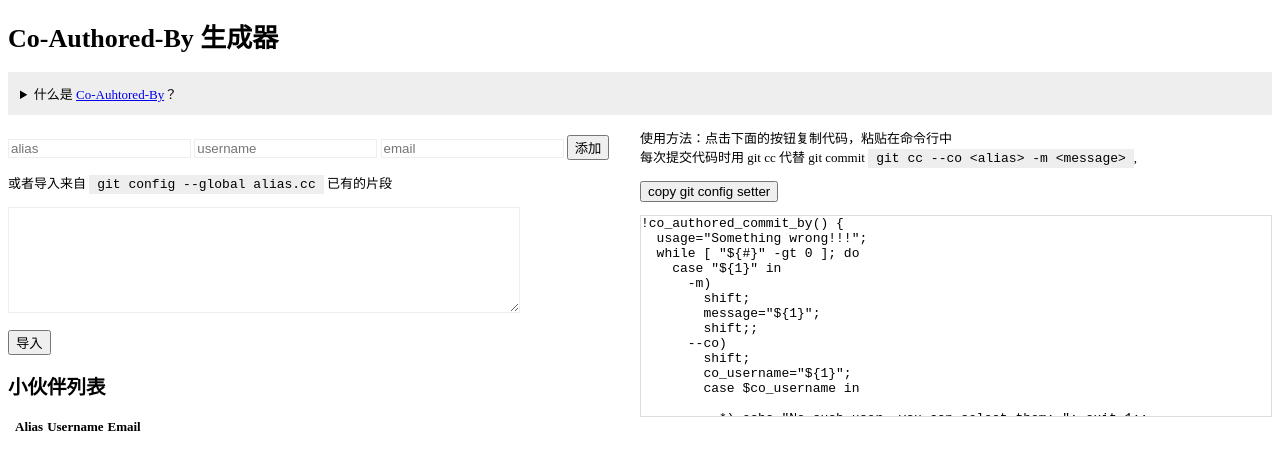
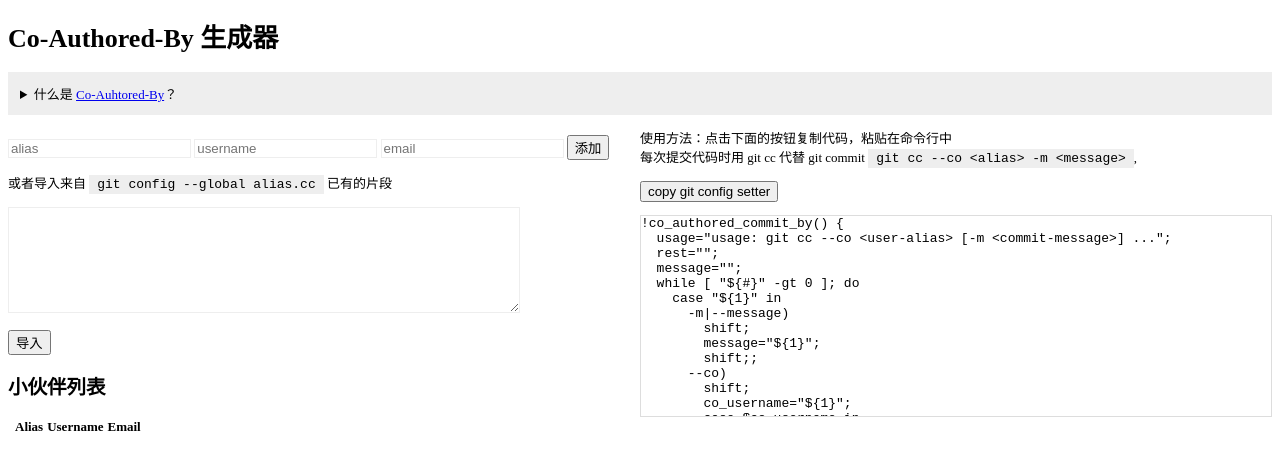
Before and after one commit to mutoe/co-authored-generator, a plain HTML site: page index.html in a window 1280 px wide. Drawn offline with nearby package versions, Linux system fonts and the light colour scheme.

Commit message:
add rest args

```diff
--- a/index.html
+++ b/index.html
@@ -65,8 +65,7 @@
 <details>
   <summary>
     什么是
-      <a
-        href="https://help.github.com/en/github/committing-changes-to-your-project/creating-a-commit-with-multiple-authors">Co-Auhtored-By</a>？
+    <a href="https://help.github.com/en/github/committing-changes-to-your-project/creating-a-commit-with-multiple-authors" target="_blank" rel="noopener norefer">Co-Auhtored-By</a>？
   </summary>
 
   <p>
@@ -98,7 +97,7 @@
 
 <div id="app">
   <div class="left">
-      <form>
+    <form @submit.prevent>
       <input type="text" v-model="alias" placeholder="alias">
       <input type="text" v-model="username" placeholder="username">
       <input type="text" v-model="email" placeholder="email">
@@ -147,10 +146,12 @@
     <button @click="copy">copy git config setter</button>
 
     <pre id="result">!co_authored_commit_by() {
-  usage="Something wrong!!!";
+  usage="usage: git cc --co &lt;user-alias&gt; [-m &lt;commit-message&gt;] ...";
+  rest="";
+  message="";
   while [ "${#}" -gt 0 ]; do
     case "${1}" in
-      -m)
+      -m|--message)
         shift;
         message="${1}";
         shift;;
@@ -160,11 +161,12 @@
         case $co_username in
           <template v-for="author in authors">"{{author.alias}}") co_author_msg="{{author.username}} &lt;{{author.email}}&gt;" ;;
           </template>
-          *) echo "No such user, you can select them: {{authors.map(item => item.username).join(', ')}}"; exit 1;;
+          *) echo "No such user, you can select them:\n{{authors.map(item => `${item.alias}(${item.username})`).join('\\n')}}"; exit 1;;
         esac;
         co_author="Co-authored-by: ${co_author_msg}\n";
         shift;;
       *)
+        rest="$rest ${1}";
         shift;;
     esac;
   done;
@@ -172,13 +174,9 @@
     echo "${usage}";
     exit 1;
   fi;
-  if [ -z "${message}" ]; then
-    echo "${usage}";
-    exit 1;
-  fi;
   co_authored_message="${message}\n\n${co_author}";
   echo "==== 🎉: Great you did pair today, 🐸 +1s ====\n";
-  git commit -m "${co_authored_message}";
+  git commit -m "${co_authored_message}" $rest;
 };
 co_authored_commit_by
   </pre>
@@ -228,7 +226,7 @@ co_authored_commit_by
     },
     parser() {
       const matches = this.existAlias.matchAll(/"(\S+)"\) co_author_msg="(\S+) <(\S+)>"/g)
-          this.authors.push(...[...matches].map(item => ({
+      this.authors.push(...[ ...matches ].map(item => ({
         alias: item[1],
         username: item[2],
         email: item[3],
```
Lines whose indentation alone changed are shown as unchanged.
